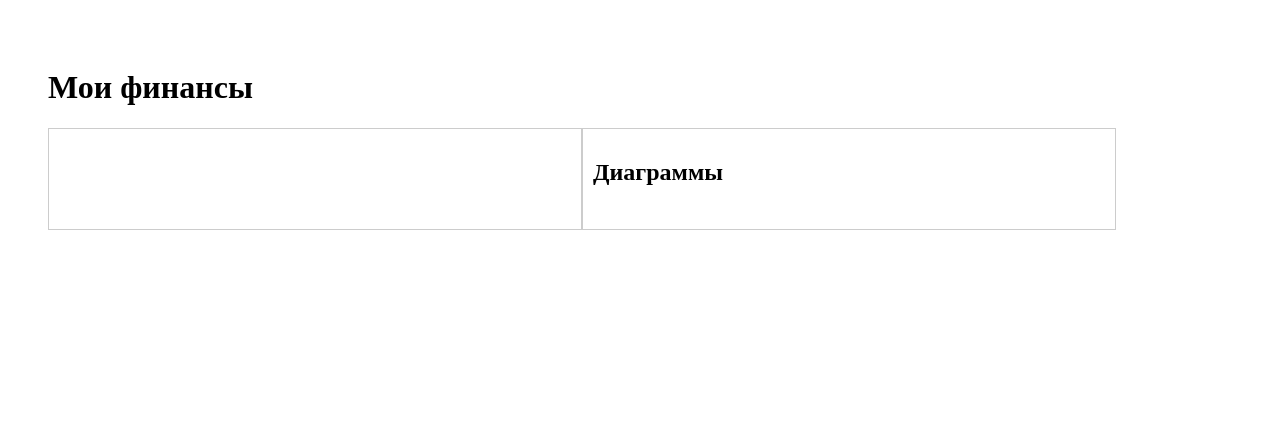
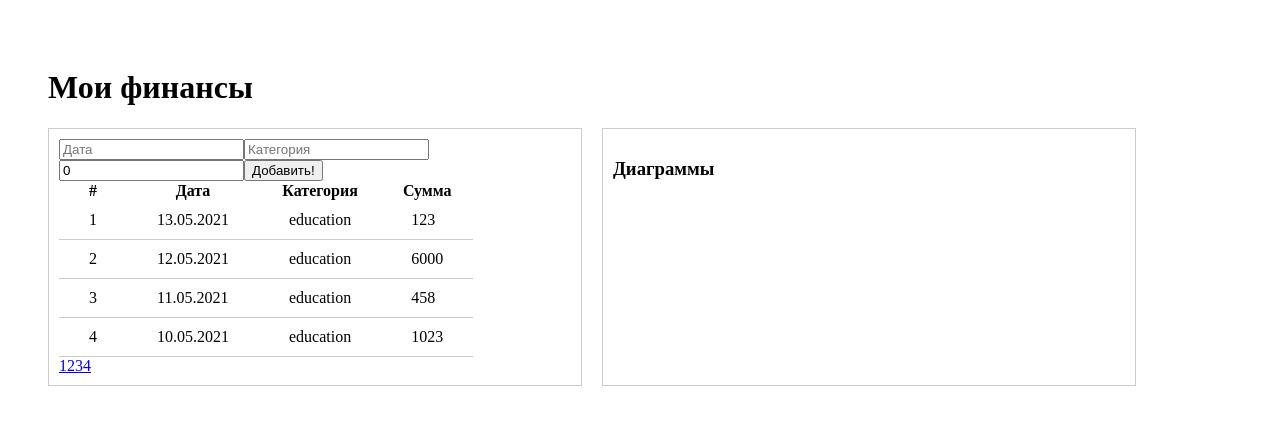
Before and after one commit to Rome44100/GB_vuejs, a Vue app in the folder grossbook/: page / in a window 1280 px wide. Shown: the top 424 px of the page. Built offline with nearby package versions, Linux system fonts and the light colour scheme.

Commit message:
Complete exercises 1, 2, 3, without css.

```diff
--- a/grossbook/src/App.vue
+++ b/grossbook/src/App.vue
@@ -6,11 +6,11 @@
       </header>
       <main>
         <div :class="[$style.columns]">
-          <PaymentForm />
-          <PaymentsLis />
+          <PaymentForm @PushDataForm="addRow" />
+          <PaymentsLis :items="payList" />
         </div>
         <div :class="[$style.columns]">
-          <h2>Диаграммы</h2>
+          <h3>Диаграммы</h3>
         </div>
       </main>
     </div>
@@ -18,8 +18,8 @@
 </template>
 
 <script>
-import PaymentsLis from './components/PaymentsLis.vue'
-import PaymentForm from './components/PaymentForm.vue'
+import PaymentsLis from './components/PaymentsLis'
+import PaymentForm from './components/PaymentForm'
 
 export default {
   name: 'App',
@@ -54,6 +54,9 @@ export default {
     }
   },
   methods: {
+    addRow (data) {
+      this.payList.push(data)
+    }
   }
 }
 </script>
@@ -68,6 +71,7 @@ export default {
 }
 main {
   display: flex;
+  gap: 20px;
 }
 .columns {
   border: solid 1px #ccc;
--- a/grossbook/src/components/PaymentForm.vue
+++ b/grossbook/src/components/PaymentForm.vue
@@ -1,11 +1,27 @@
 <template>
   <div>
+    <input placeholder="Дата" v-model="date">
+    <input placeholder="Категория" v-model="category">
+    <input placeholder="Трата" v-model.number="price">
+    <button @click="save">Добавить!</button>
   </div>
 </template>
 
 <script>
 export default {
-
+  data () {
+    return {
+      date: '',
+      category: '',
+      price: 0
+    }
+  },
+  methods: {
+    save () {
+      const { date, category, price } = this
+      this.$emit('PushDataForm', { date, category, price })
+    }
+  }
 }
 </script>
 
--- a/grossbook/src/components/PaymentsLis.vue
+++ b/grossbook/src/components/PaymentsLis.vue
@@ -1,13 +1,49 @@
 <template>
   <div>
+      <table>
+          <tr>
+            <th>#</th>
+            <th>Дата</th>
+            <th>Категория</th>
+            <th>Сумма</th>
+          </tr>
+          <tr v-for="(item, index) in items" :key="index">
+              <td>{{ index + 1 }}</td>
+              <td>{{ item.date }}</td>
+              <td>{{ item.category }}</td>
+              <td>{{ item.price }}</td>
+          </tr>
+      </table>
+      <div>
+          <a href="#1">1</a>
+          <a href="#1">2</a>
+          <a href="#1">3</a>
+          <a href="#1">4</a>
+      </div>
   </div>
 </template>
 
 <script>
 export default {
-
+  props: {
+    items: {
+      type: Array
+    }
+  },
+  methods: {
+    doSome () {
+      console.log(this.items)
+    }
+  }
 }
 </script>
 
-<style>
+<style module>
+table {
+    border-collapse: collapse;
+}
+table td {
+    border-bottom: solid 1px #ccc;
+    padding: 10px 30px;
+}
 </style>
```
